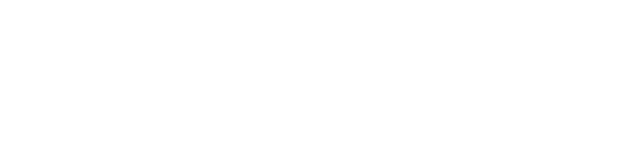
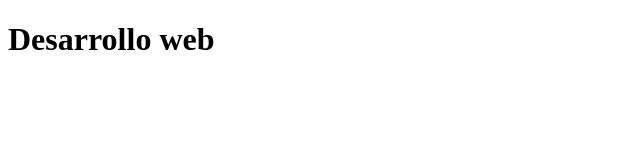
Before and after one commit to luislemy137/metadato, a plain HTML site: page index.html in a window 1280 px wide. Shown: the whole page, without its empty margins (0-640 px from the left). Drawn offline with Linux system fonts and the light colour scheme.

Commit message:
2do commit

```diff
--- a/index.html
+++ b/index.html
@@ -4,10 +4,10 @@
     <meta charset="UTF-8"/>
     <meta http-equiv="X-UA-Compatible" content="IE=edge"/>
     <meta name="viewport" content="width=device-width, initial-scale=1.0"/>
-    <title>Desarrollo web Tecsup Las mejres páginsa del Perú</title>
+    <title>El mejor lugar para aprender desarrollo web fronted, con los mejores profesionales del perú. con las ultimas tecnologias y los mejores diseños.</title>
     <link rel="shortcut icon" href="https://www.shutterstock.com/image-vector/alto-stop-spanish-red-sign-260nw-1839340915.jpg" type="image/x-icon">
 </head>
 <body>
-
+    <h1>Desarrollo web</h1>
 </body>
 </html>
```
